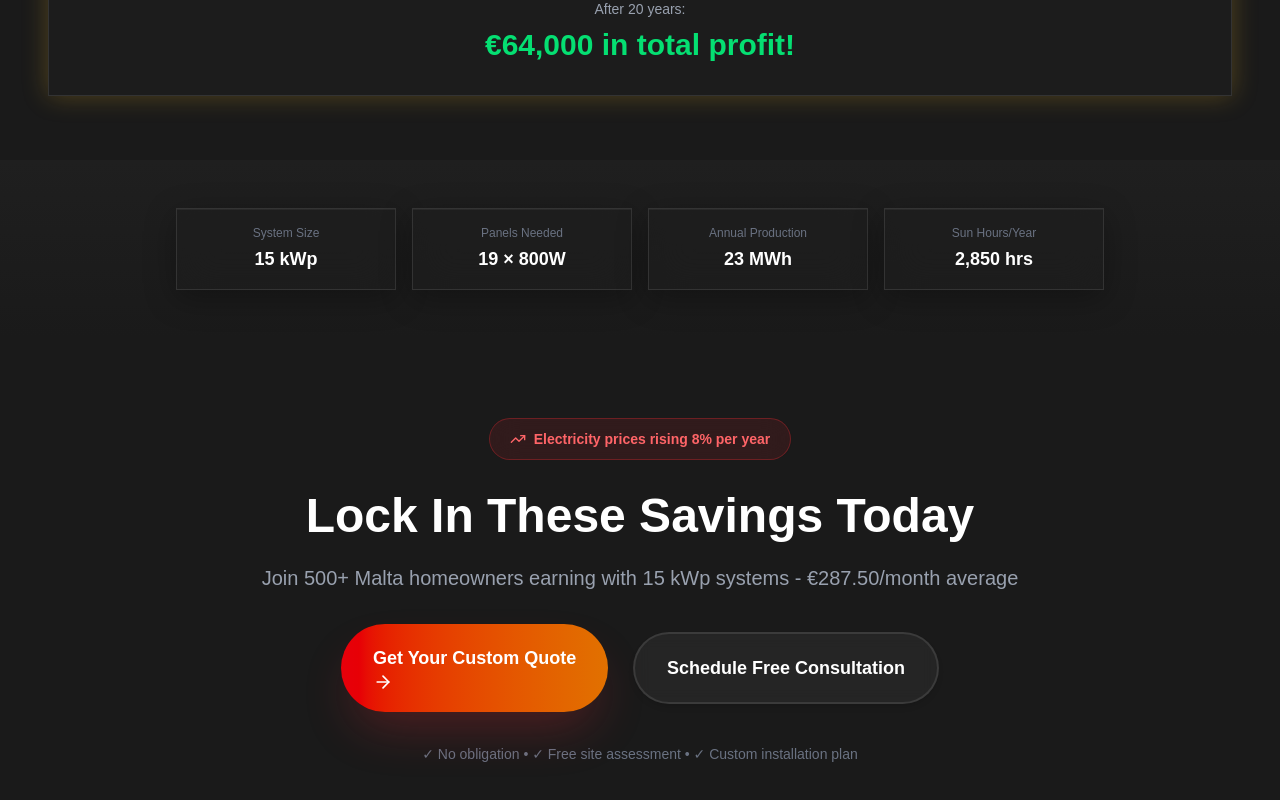
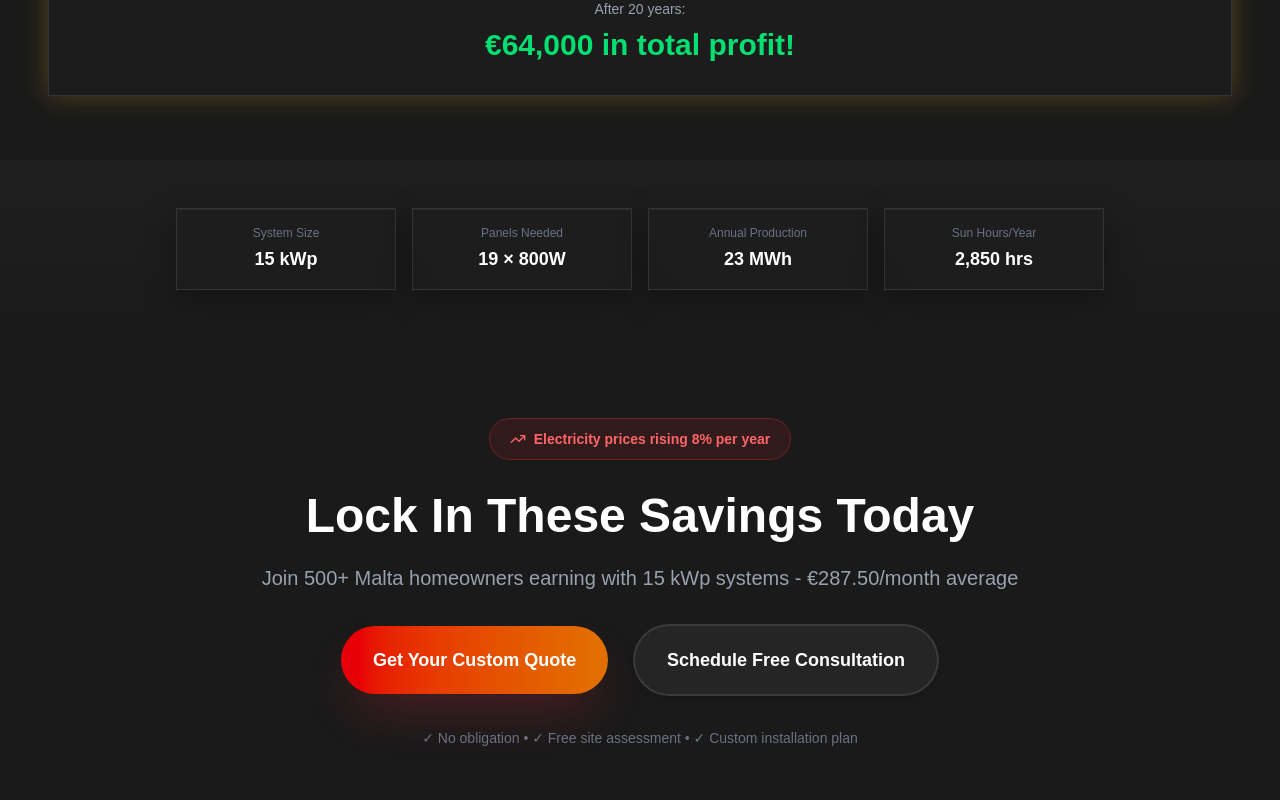
Before and after one commit to ghawdexpro/ghawdex-landings, a Next.js app: page /analysis in a window 1280 px wide. Shown: the part 2588-3388 px from the top of the page. Built offline with nearby package versions, Linux system fonts and the light colour scheme.

Commit message:
Fix CTA button text wrapping - remove arrow icon
- Remove ArrowRight icon from 'Get Your Custom Quote' button
- Prevents text wrapping and double-height button
- Cleaner single-line button layout

```diff
--- a/app/analysis/page.tsx
+++ b/app/analysis/page.tsx
@@ -331,8 +331,7 @@ export default function AnalysisPage() {
                 href="#contact"
                 variant="primary"
               >
-                <span>Get Your Custom Quote</span>
-                <ArrowRight className="w-5 h-5 group-hover:translate-x-1 transition-transform" />
+                Get Your Custom Quote
               </MagneticButton>
 
               <MagneticButton
```
